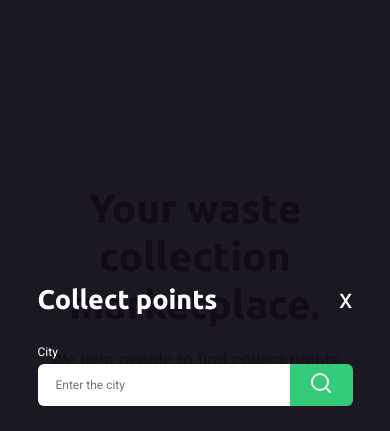
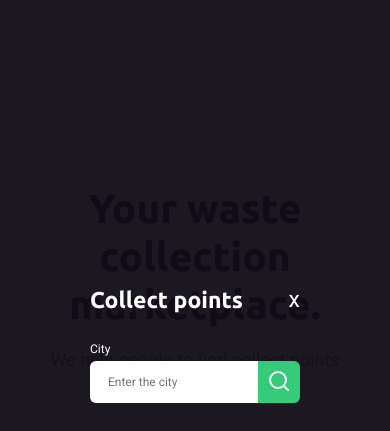
Before and after one commit to gustavopolonio/E-collect, a website: page src/views/index.html in a window 390 px wide. Both pictures are taken after a click on the button "Search collect points". Shown: the part 74-505 px from the top of the page. Drawn offline with nearby package versions, Linux system fonts and the light colour scheme; files that its build step writes are made by us from their sources.

Commit message:
modal overflow

```diff
--- a/public/styles/modal.css
+++ b/public/styles/modal.css
@@ -99,3 +99,16 @@ form button {
 form button:hover {
   filter: brightness(0.9);
 }
+
+
+@media (max-width: 460px) {
+  .modal-container {
+    width: 17.5rem;
+  }
+
+  .modal-container header h1,
+  .modal-container header a {
+    font-size: 1.9125rem;
+    line-height: 2.224rem;
+  }
+}
```
Also changed, not shown: public/styles/point-created-modal.css (+7 -0 lines), src/views/partials/point-created-modal.html (+2 -2 lines), 1 other file.
